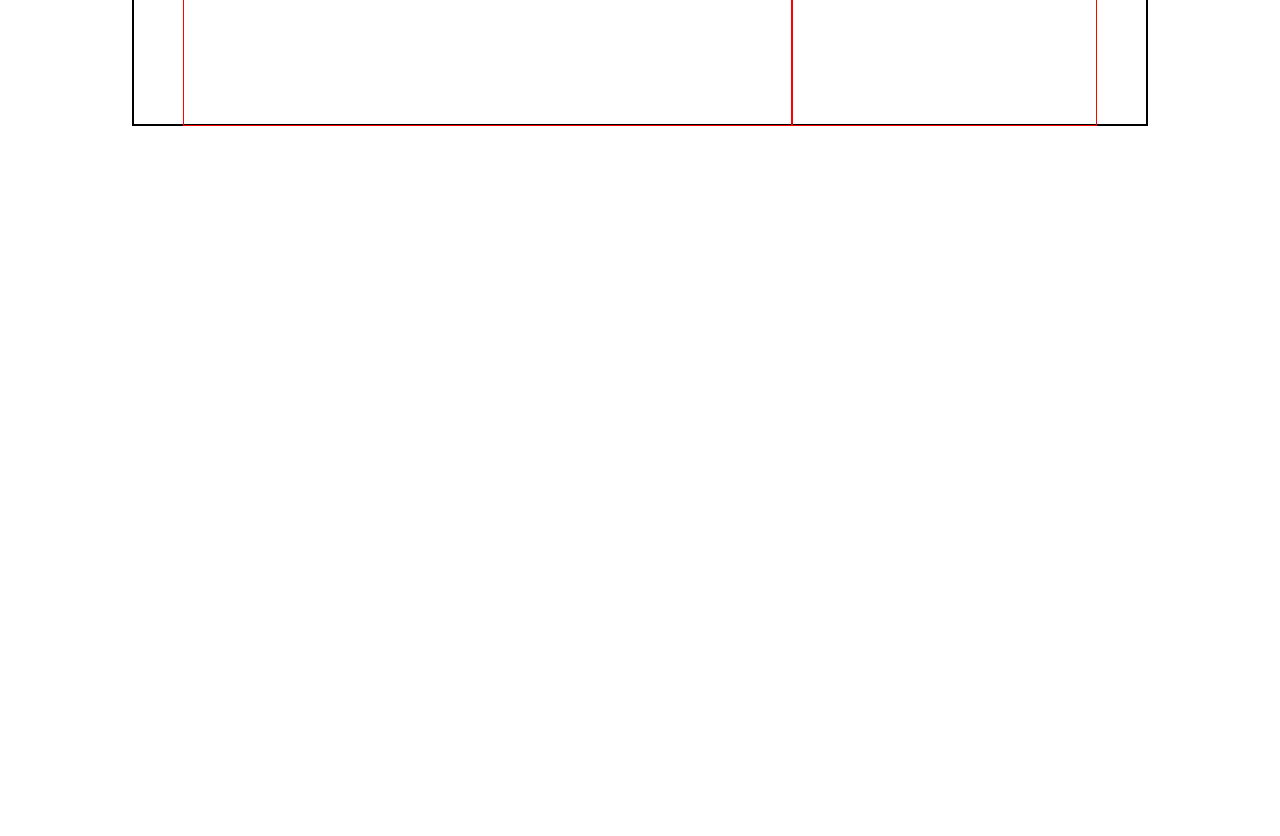
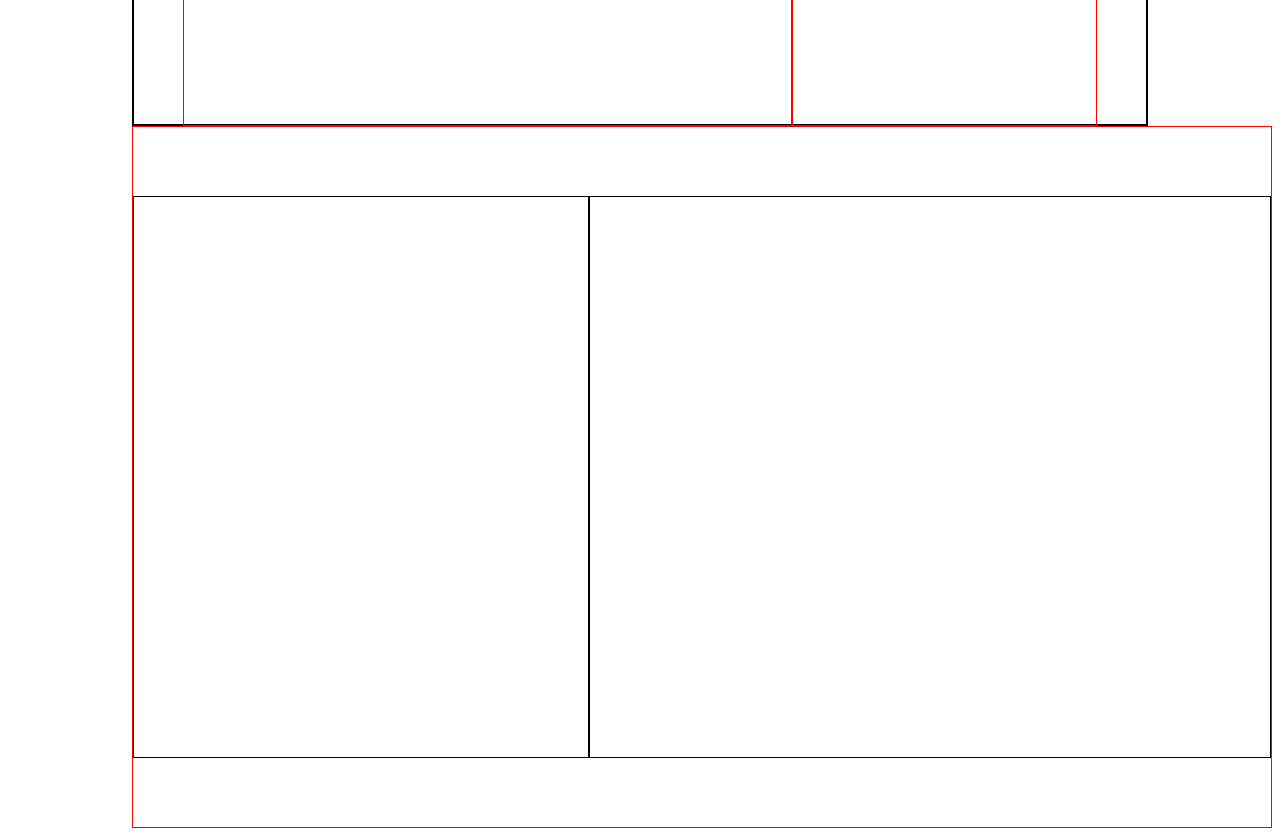
Before and after one commit to Simone-Corso/proj-html-vuejs, a Vue app: page / in a window 1280 px wide. Shown: the part 7380-8216 px from the top of the page. Before the commit the page ends 7514 px from the top, so only its background shows below. Built offline with nearby package versions, Linux system fonts and the light colour scheme.

Commit message:
ho messo tutto la parte della macrostruttura

```diff
--- a/src/components/AppFooter.vue
+++ b/src/components/AppFooter.vue
@@ -15,6 +15,32 @@ export default {
 
 }
 </script>
-<style lang="">
+<style scoped>
+
+.footer-business{
+display: flex;
+justify-content: end;
+}
+
+.container-footer-business{
+height: 700px;
+width: 90%;
+border: 1px solid red;
+display: flex;
+justify-content: center;
+align-items: center;
+}
+
+.container-grow{
+height: 80%;
+width: 40%;
+border: 1px solid black;
+}
+
+.container-contatt{
+    height: 80%;
+width: 60%;
+border: 1px solid black;
+}
 
 </style>
```
